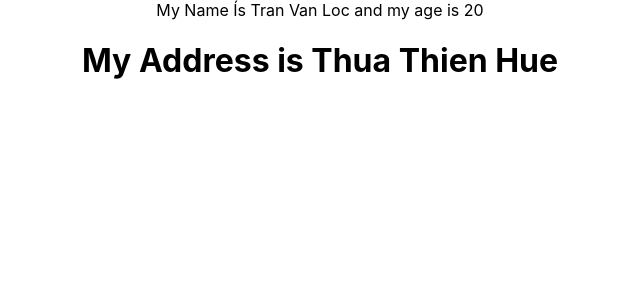
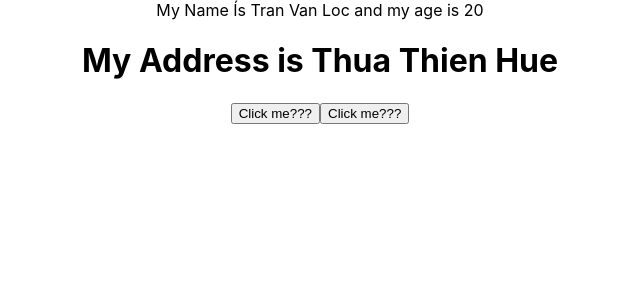
Before and after one commit to Soome-03042003/test-demo-react, a React (Create React App) app: page / in a window 1280 px wide. Shown: the top 300 px of the page, without its empty margins (320-960 px from the left). Built offline with nearby package versions, Linux system fonts and the light colour scheme.

Commit message:
upload file

```diff
--- a/src/component/Component.js
+++ b/src/component/Component.js
@@ -6,13 +6,20 @@ class Component extends React.Component {
     address: "Thua Thien Hue",
     age: 20,
   };
-
+  handleClick(state) {
+    console.log("click me");
+  }
+  handleHoverMe(event) {
+    console.log(event.pageX);
+  }
   //JSX
   render() {
     return (
       <div>
         My Name Ís {this.state.name} and my age is {this.state.age}
         <h1>My Address is {this.state.address}</h1>
+        <button onClick={this.handleClick}>Click me???</button>
+        <button onMouseOver={this.handleHoverMe}>Click me???</button>
       </div>
     );
   }
```
